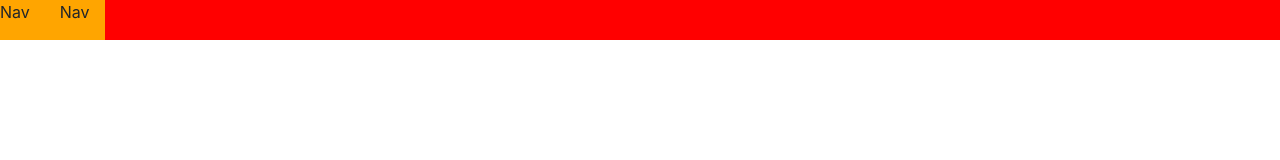
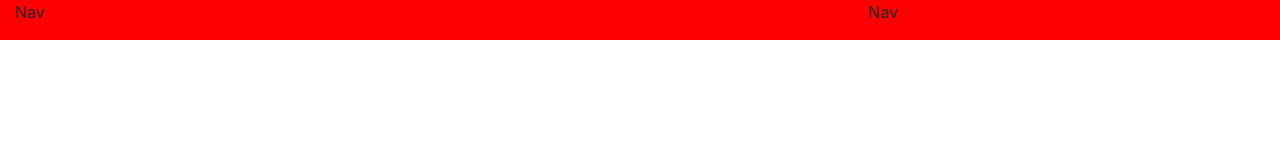
Before and after one commit to LeyLine/portfolio2, a plain HTML site: page index.html in a window 1280 px wide. Drawn offline with nearby package versions, Linux system fonts and the light colour scheme.

Commit message:
nav positioning set

```diff
--- a/index.html
+++ b/index.html
@@ -11,14 +11,12 @@
 <body>
 <div class="container-fluid">
   <div class="row background">
-    <div class="row d-flex nav">
-      <div class="col">
+      <div class="col-8">
         <p>Nav</p>
       </div>
-      <div class="col align-items-end">
+      <div class="col-4 align-items-end">
         <p>Nav</p>
       </div>
-    </div>
   </div>
 </div>
 
```
